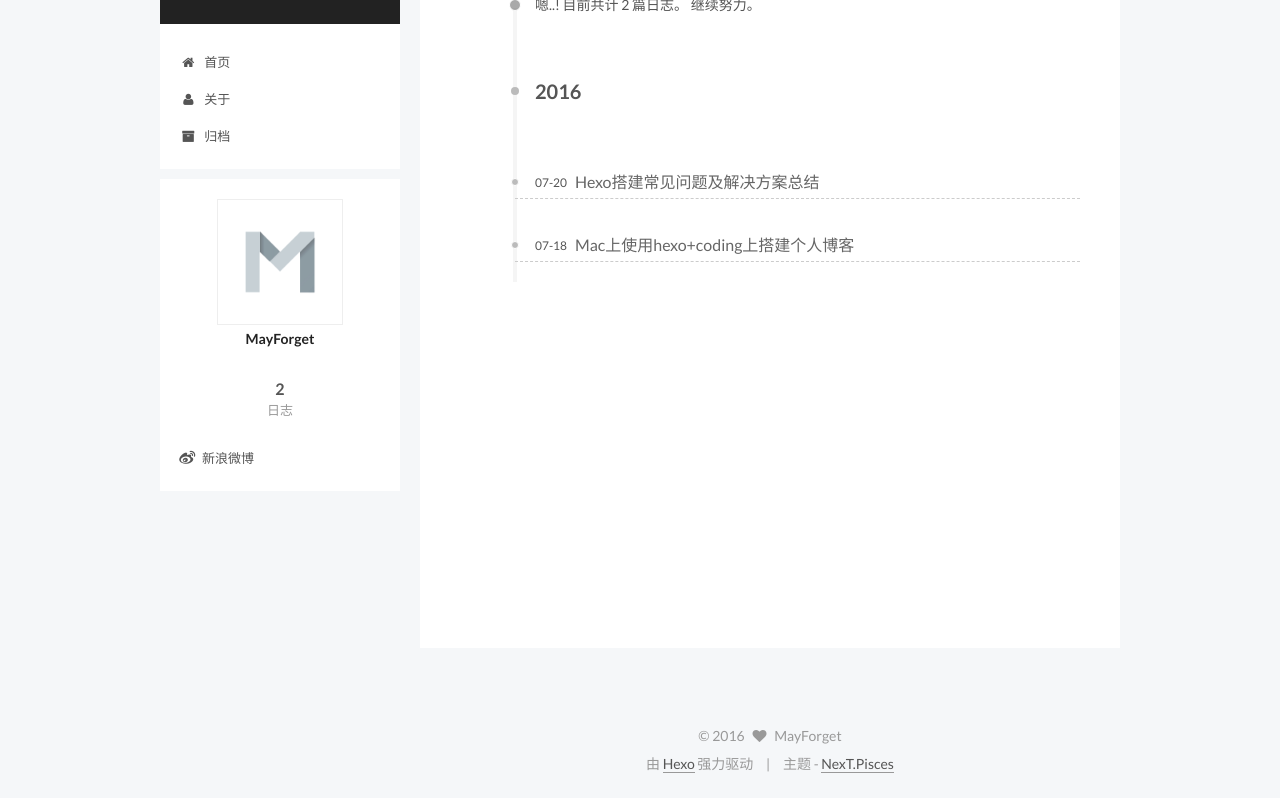
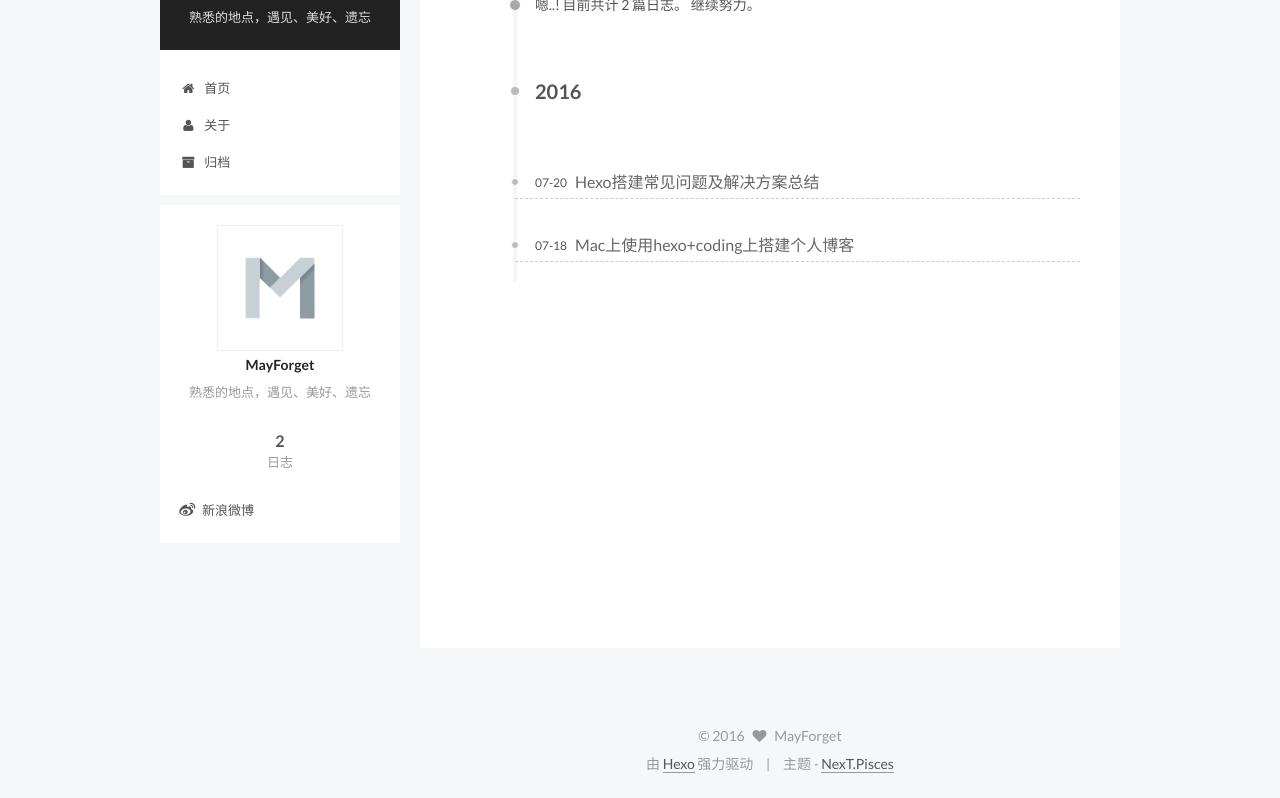
Before and after one commit to mayforget/mayforget, a plain HTML site: page archives/2016/07/index.html in a window 1280 px wide. Shown: the part 55-853 px from the top of the page. Drawn offline with Linux system fonts and the light colour scheme; a script that the page names is missing.

Commit message:
Site updated: 2016-07-31 21:29:01

```diff
--- a/archives/2016/07/index.html
+++ b/archives/2016/07/index.html
@@ -68,7 +68,7 @@
 <link href="/css/main.css?v=5.0.1" rel="stylesheet" type="text/css" />
 
 
-  <meta name="keywords" content="mayforget" />
+  <meta name="keywords" content="mayforget,iOS开发,java,CCNA" />
 
 
 
@@ -84,12 +84,15 @@
 
 
 
+<meta name="description" content="熟悉的地点，遇见、美好、遗忘">
 <meta property="og:type" content="website">
 <meta property="og:title" content="MayForget">
 <meta property="og:url" content="http://yoursite.com/archives/2016/07/index.html">
 <meta property="og:site_name" content="MayForget">
+<meta property="og:description" content="熟悉的地点，遇见、美好、遗忘">
 <meta name="twitter:card" content="summary">
 <meta name="twitter:title" content="MayForget">
+<meta name="twitter:description" content="熟悉的地点，遇见、美好、遗忘">
 
 
 
@@ -157,7 +160,7 @@
       <span class="logo-line-after"><i></i></span>
     </a>
   </div>
-  <p class="site-subtitle"></p>
+  <p class="site-subtitle">熟悉的地点，遇见、美好、遗忘</p>
 </div>
 
 <div class="site-nav-toggle">
@@ -351,7 +354,7 @@
                src="/images/avatar.png"
                alt="MayForget" />
           <p class="site-author-name" itemprop="name">MayForget</p>
-          <p class="site-description motion-element" itemprop="description"></p>
+          <p class="site-description motion-element" itemprop="description">熟悉的地点，遇见、美好、遗忘</p>
         </div>
         <nav class="site-state motion-element">
           <div class="site-state-item site-state-posts">
--- a/css/main.css
+++ b/css/main.css
@@ -1549,7 +1549,7 @@ pre .javascript .function {
   width: 4px;
   height: 4px;
   border-radius: 50%;
-  background: #3bff94;
+  background: #b34a25;
 }
 .links-of-blogroll {
   font-size: 13px;
```
Also changed, not shown: 2016/07/18/hexo-coding/index.html (+3 -3 lines), 2016/07/20/hexo-solve/index.html (+3 -3 lines), archives/2016/index.html (+6 -3 lines), archives/index.html (+6 -3 lines), index.html (+6 -3 lines).
